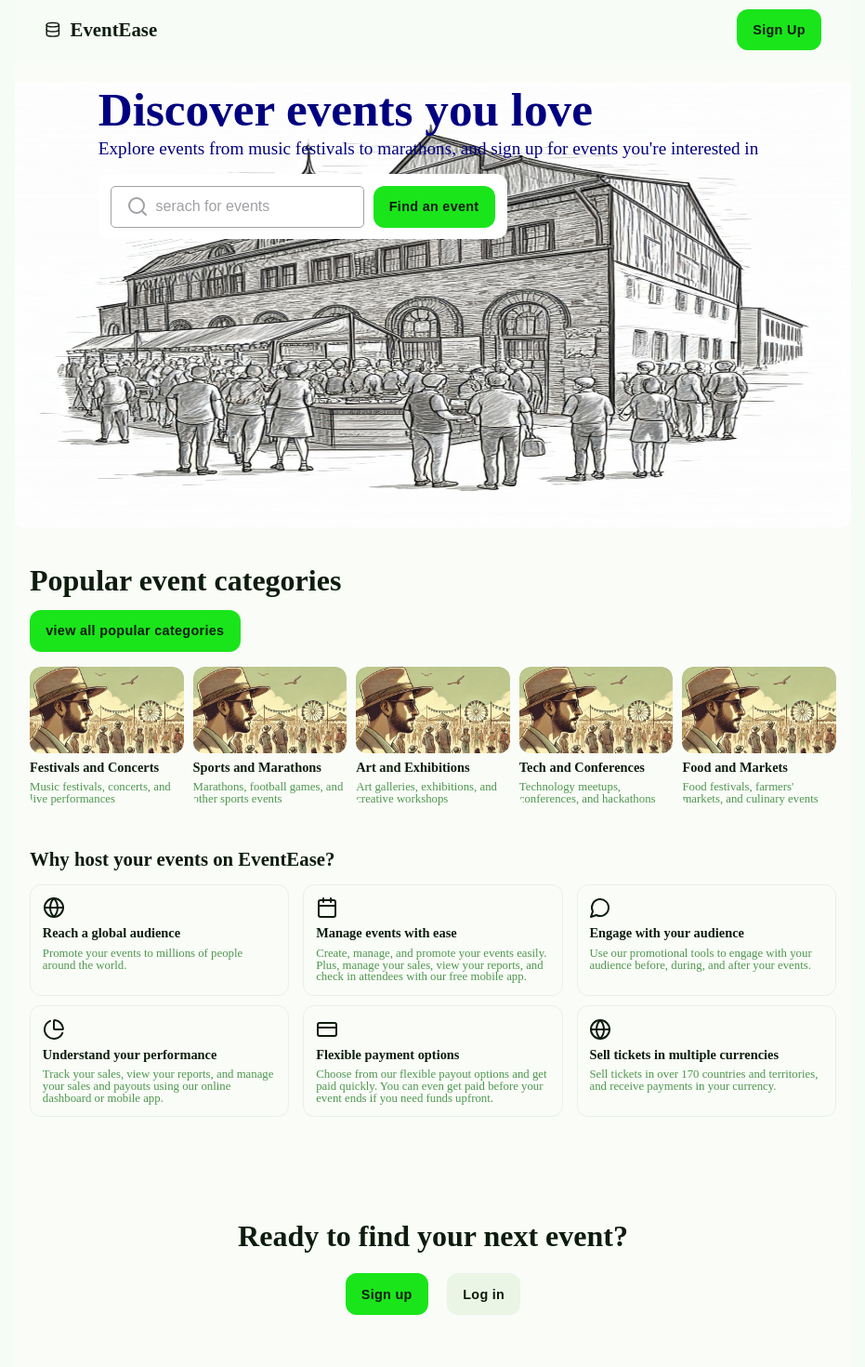
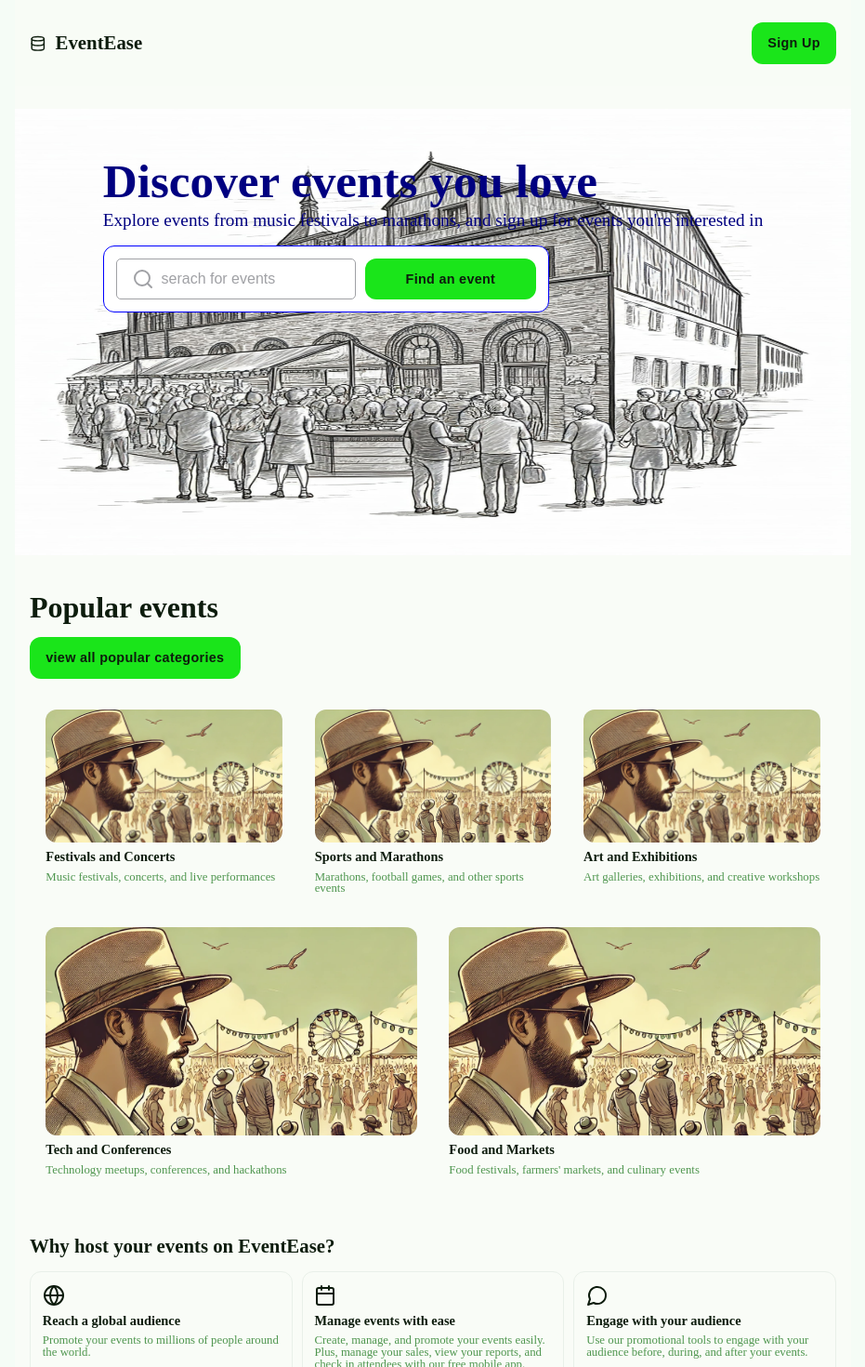
Before and after one commit to ibrahim-b-dev/EventEase, a React (Vite) app in the folder frontend/: page / in a window 1280 px wide. Shown: the top 1470 px of the page at 93% size, without its empty margins (174-1105 px from the left). Built offline with nearby package versions, Linux system fonts and the light colour scheme; no server answers.

Commit message:
style: update styles for LandingPage and related components

```diff
--- a/frontend/src/components/CTA.jsx
+++ b/frontend/src/components/CTA.jsx
@@ -8,8 +8,18 @@ const Container = styled.div`
   align-items: center;
 `
 const Title = styled.h2`
-  font-size: 2rem;
+  font-size: 1rem;
   font-weight: 700;
+
+  @media (min-width: 400px) {
+    font-size: 1.5rem;
+    margin-bottom: 0.5em;
+  }
+
+  @media (min-width: 600px) {
+    margin-bottom: 0.5em;
+    font-size: 2rem;
+  }
 `
 const Wrapper = styled.div`
   display: flex;
--- a/frontend/src/components/Features.jsx
+++ b/frontend/src/components/Features.jsx
@@ -1,5 +1,11 @@
 import styled from "styled-components"
-import { Calendar, CreditCard, Globe, MessageCircle, PieChart } from "lucide-react"
+import {
+  Calendar,
+  CreditCard,
+  Globe,
+  MessageCircle,
+  PieChart,
+} from "lucide-react"
 
 const Container = styled.section`
   padding: 1rem;
@@ -7,20 +13,28 @@ const Container = styled.section`
 
 const CardContainer = styled.div`
   display: flex;
+  flex-direction: column;
   margin: 1em 0;
   gap: 10px;
   justify-content: space-between;
-  flex-wrap: wrap;
+  align-items: center;
+
+  @media (min-width: 400px) {
+    flex-direction: row;
+    flex-wrap: wrap;
+    align-items: stretch;
+  }
 `
 
 const Card = styled.div`
+  flex: 1 100%;
   padding: 0.8em;
-  border: 1px solid #E9F0E9;
+  border: 1px solid #e9f0e9;
   border-radius: 12px;
   display: flex;
   flex-direction: column;
+
   gap: 0.5rem;
-  width: calc(33.33% - 10px);
   max-width: 300px;
   overflow: hidden;
   cursor: pointer;
@@ -28,7 +42,14 @@ const Card = styled.div`
 
   &:hover {
     box-shadow: 0 6px 14px rgba(0, 0, 0, 0.2);
-    /* transform: translateY(-5px); */
+  }
+
+  @media (min-width: 400px) {
+    flex: 1 46%;
+  }
+
+  @media (min-width: 600px) {
+    flex: 1 30%;
   }
 `
 
@@ -41,7 +62,7 @@ const Description = styled.div`
   font-size: 0.8rem;
   font-weight: 300;
   color: #4f964f;
-  `
+`
 
 const Title = styled.h3`
   font-size: 1.3rem;
--- a/frontend/src/components/Hero.jsx
+++ b/frontend/src/components/Hero.jsx
@@ -9,14 +9,18 @@ const HeroContainer = styled.section`
   position: relative;
   width: 100%;
   margin: 1.5rem 0;
+  /* padding: 1.5rem; */
   height: 480px;
-  overflow: hidden;
 
   display: flex;
   flex-direction: column;
   /* justify-content: flex-end; */
   align-items: center;
   border-radius: 0 0 12px 12px;
+
+  @media (min-width: 400px) {
+    padding: 1.5rem;
+  }
 `
 
 const Background = styled.div`
@@ -31,19 +35,31 @@ const Background = styled.div`
   display: hidden;
 `
 
-const TitleContainer = styled.div`
+const Hero = styled.div`
   margin-bottom: 1rem;
-  padding-right: 10px;
+  /* padding: 1.5rem; */
+  padding: 1.5rem 0.5rem;
   position: relative;
   z-index: 2;
+  @media (min-width: 400px) {
+    /* padding: 5rem 0; */
+  }
 `
 
 const Title = styled.h1`
-  font-size: 3.2rem;
+  font-size: 1.2rem;
   font-weight: 900;
   line-height: 60px;
   z-index: 2;
   color: #000080;
+
+  @media (min-width: 400px) {
+    font-size: 2rem;
+  }
+
+  @media (min-width: 600px) {
+    font-size: 3.2rem;
+  }
 `
 const Subtitle = styled.h2`
   margin-bottom: 15px;
@@ -55,20 +71,46 @@ const Subtitle = styled.h2`
 `
 const InputContainer = styled.div`
   display: flex;
+  flex-direction: column;
+  width: 90%;
   gap: 10px;
   padding: 0.8em;
   background-color: #fff;
   border-radius: 12px;
-  max-width: 27.5rem;
+  width: 100%;
+  max-width: 30rem;
+  border: 1px solid blue;
+
+  @media (min-width: 400px) {
+    flex-direction: row;
+  }
 `
 
-const StyledInput = styled(Input)``
+const StyledInput = styled(Input)`
+  flex: 1;
+
+  @media (min-width: 400px) {
+    min-width: 160px;
+    flex-grow: 3;
+    /* flex: 3 1 160px; */
+  }
+`
+
+const StyledButton = styled(Button)`
+  flex: 1;
+
+  @media (min-width: 400px) {
+    min-width: 70px;
+    flex-grow: 2;
+    /* flex: 2 1 70px; */
+  }
+`
 
 const Main = () => {
   return (
     <HeroContainer>
       <Background />
-      <TitleContainer>
+      <Hero>
         <Title>Discover events you love</Title>
         <Subtitle>
           Explore events from music festivals to marathons, and sign up for
@@ -77,9 +119,9 @@ const Main = () => {
 
         <InputContainer>
           <StyledInput placeholder="serach for events" Icon={Search} />
-          <Button label="Find an event" />
+          <StyledButton label="Find an event" />
         </InputContainer>
-      </TitleContainer>
+      </Hero>
     </HeroContainer>
   )
 }
--- a/frontend/src/components/PopularEvents.jsx
+++ b/frontend/src/components/PopularEvents.jsx
@@ -1,40 +1,57 @@
+import { useEffect, useState } from "react"
 import styled from "styled-components"
 import Button from "./Button"
 import eventBackground from "../assets/hero3.webp"
+import { getPopularEvents } from "../services/popular"
 
 const Container = styled.section`
   padding: 1rem;
 `
 
-const TitleContainer = styled.div``
+const TitleContainer = styled.div`
+  display: flex;
+  flex-direction: column;
+  align-items: center;
+
+  @media (min-width: 400px) {
+    align-items: flex-start;
+  }
+`
 
 const Title = styled.h3`
-  font-size: 2rem;
+  font-size: 1.5rem;
   font-weight: 600;
   margin-bottom: 0.5em;
+
+  @media (min-width: 600px) {
+    font-size: 2rem;
+  }
 `
 
 const CardContainer = styled.div`
   display: flex;
+  flex-wrap: wrap;
   margin: 1em 0;
-  gap: 10px;
   justify-content: space-between;
 `
 
 const Card = styled.div`
+  padding: 2%;
+  flex: 1 46%;
   border-radius: 12px;
   display: flex;
   flex-direction: column;
   gap: 0.5rem;
-  width: calc(33.33% - 10px);
-  max-width: 300px;
-  overflow: hidden;
   cursor: pointer;
   transition: box-shadow 0.3s ease, transform 0.3s ease;
 
   &:hover {
     box-shadow: 0 8px 16px rgba(0, 0, 0, 0.2);
     transform: translateY(-5px);
+  }
+
+  @media (min-width: 600px) {
+    flex: 1 32%;
   }
 `
 
@@ -86,10 +103,28 @@ const PopularEvents = () => {
     },
   ]
 
+  const [popular, setPopular] = useState([])
+  const [error, setError] = useState(null)
+
+  useEffect(() => {
+    const fetchPopular = async () => {
+      try {
+        const events = await getPopularEvents()
+
+        setPopular(events)
+      } catch (error) {
+        setError(error)
+        console.error(error)
+      }
+    }
+
+    fetchPopular()
+  }, [])
+
   return (
     <Container>
       <TitleContainer>
-        <Title>Popular event categories</Title>
+        <Title>Popular events</Title>
         <Button label="view all popular categories" />
       </TitleContainer>
 
--- a/frontend/src/layouts/SimpleHeader.jsx
+++ b/frontend/src/layouts/SimpleHeader.jsx
@@ -3,21 +3,18 @@ import { Database } from "lucide-react"
 import Button from "../components/Button"
 
 const Container = styled.header`
-  background-color: #FDFDFD;
-  background-color: #f9fcf7;
   background-color: rgba(249, 252, 247, 0.9);
   display: flex;
   justify-content: space-between;
   align-items: center;
-  padding: 0.1rem 2rem;
-  /* position: fixed; */
-  top: 0;
+  padding: 0.4rem;
   width: 100%;
-  /* height: 150px; */
   max-width: 900px;
   margin: 0 auto;
-  /* z-index: 9; */
-  /* box-shadow: 0 4px 6px rgba(0, 0, 0, 0.04); */
+
+  @media (min-width: 600px) {
+    padding: 1rem;
+  }
 `
 
 const LogoWrapper = styled.div`
```
